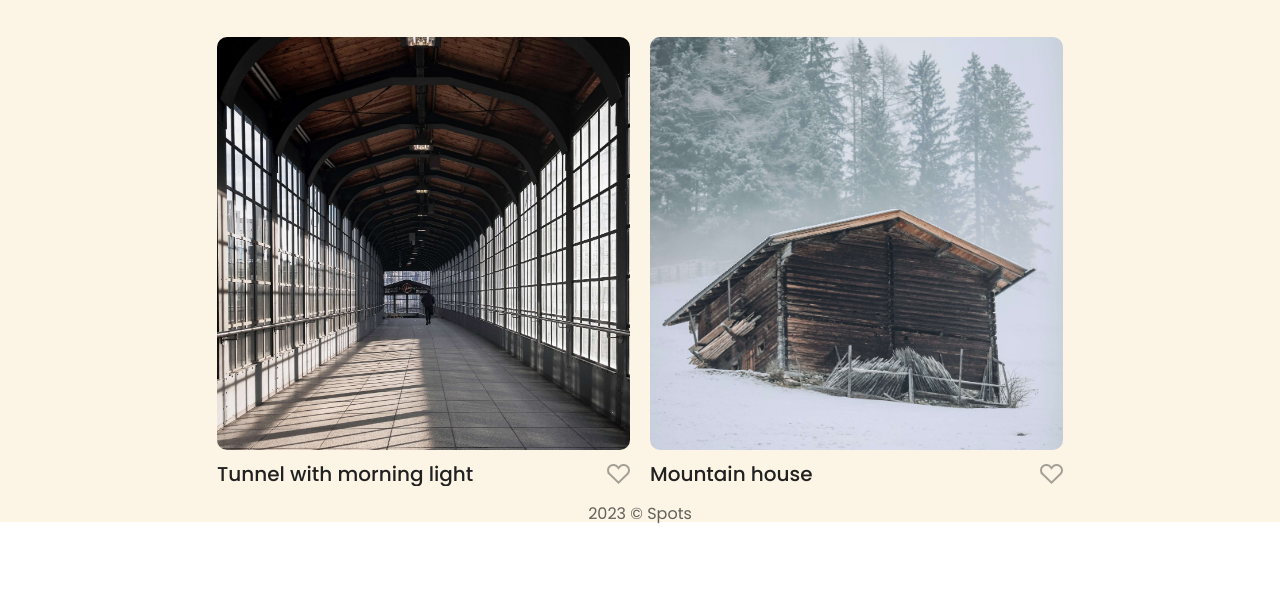
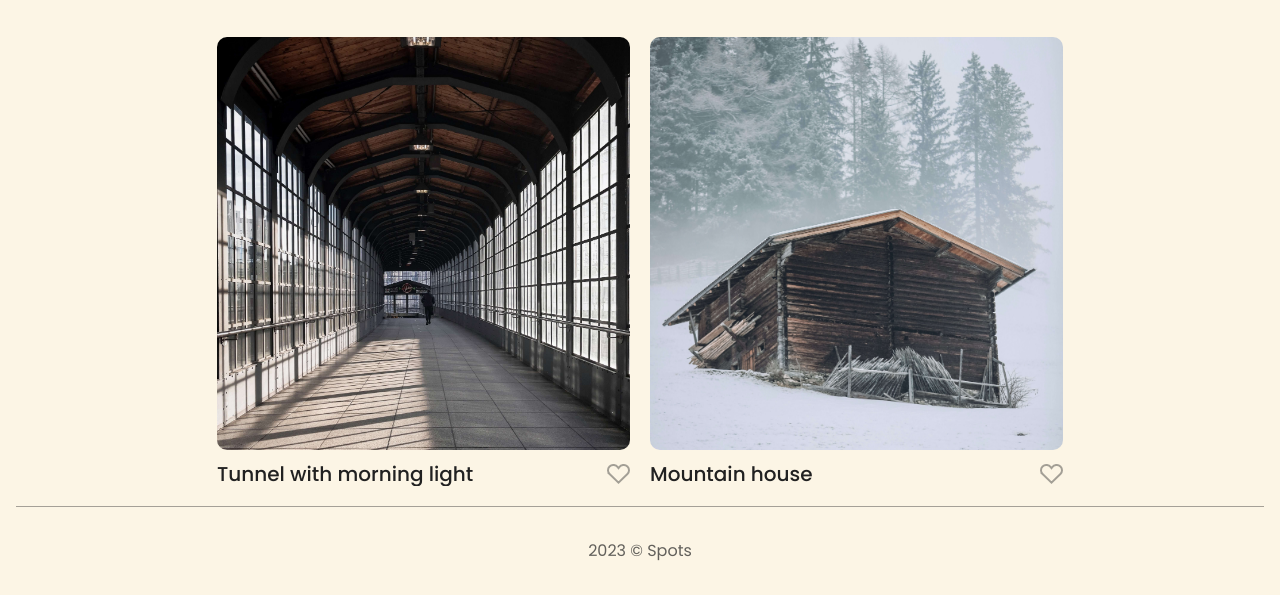
Before and after one commit to giang-git-hub/se_project_spots, a plain HTML site: page index.html in a window 1280 px wide. Shown: the part 1252-1847 px from the top of the page. Before the commit the page ends 1777 px from the top, so only its background shows below. Drawn offline with Linux system fonts and the light colour scheme.

Commit message:
Add files via upload

```diff
--- a/blocks/card.css
+++ b/blocks/card.css
@@ -47,9 +47,7 @@
   .card__image {
     height: 288px;
   }
-  .card__content {
-    padding: 0;
-  }
+
   .card__title {
     font-size: 16px;
     line-height: 100%;
--- a/blocks/cards.css
+++ b/blocks/cards.css
@@ -2,6 +2,7 @@
   padding-top: 20px;
   border-bottom: 1px;
   padding-bottom: 20px;
+  border-bottom: 1px #21212166 solid;
 }
 
 .cards__list {
--- a/blocks/footer.css
+++ b/blocks/footer.css
@@ -9,3 +9,8 @@
   justify-content: center;
   align-items: center;
 }
+
+.footer__text {
+  padding-top: 20px;
+  padding-bottom: 20px;
+}
--- a/index.html
+++ b/index.html
@@ -106,7 +106,9 @@
           </ul>
         </section>
       </main>
-      <footer class="footer">2023 © Spots</footer>
+      <footer class="footer">
+        <p class="footer__text">2023 © Spots</p>
+      </footer>
     </div>
   </body>
 </html>
```
